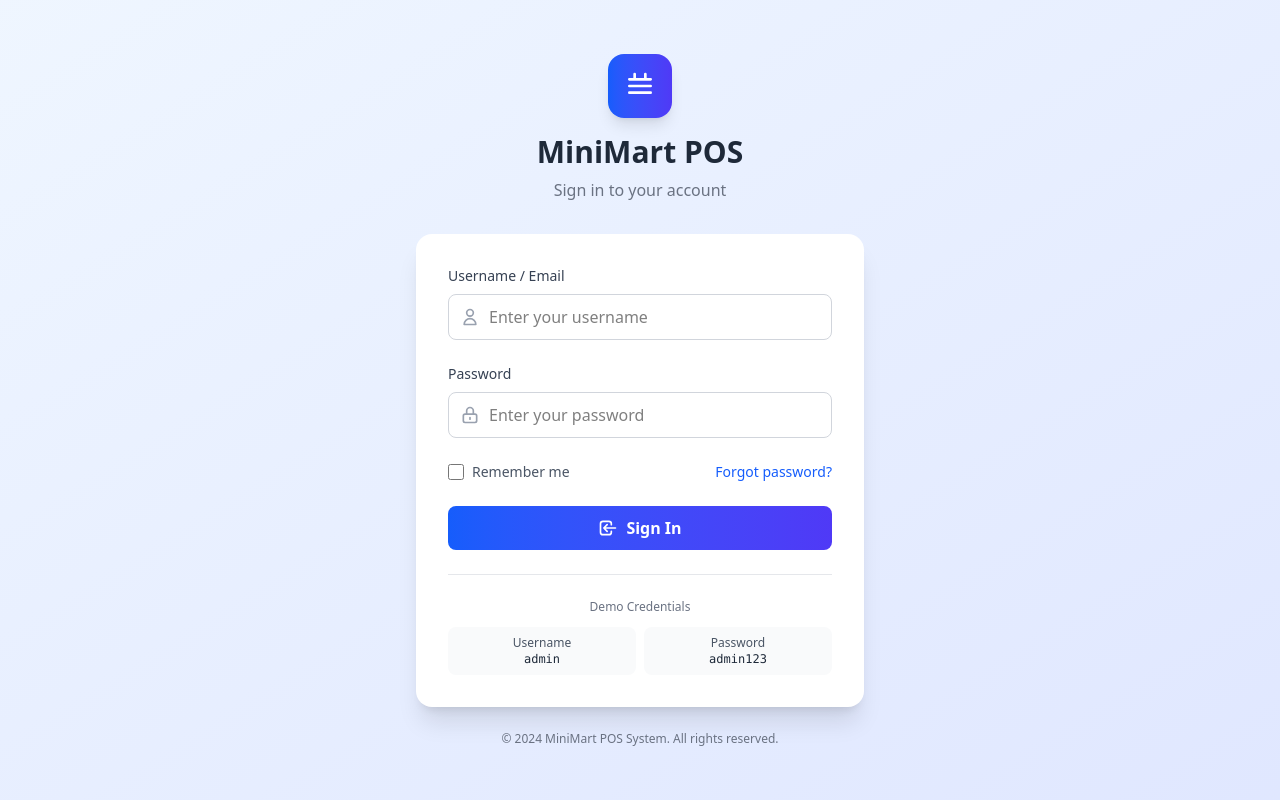
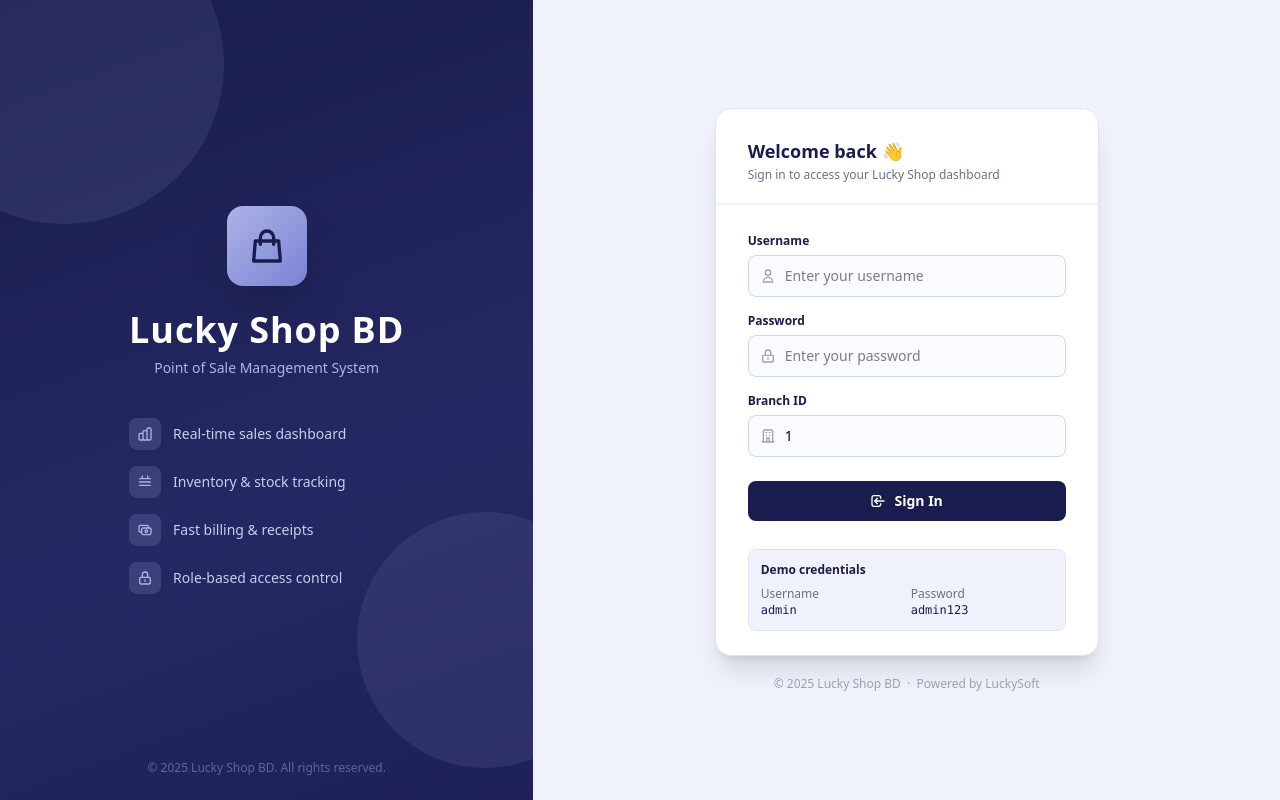
Before and after one commit to kalam03/minimartapp, an Angular app: page /login in a window 1280 px wide. Built offline with nearby package versions, Linux system fonts and the light colour scheme.

Commit message:
completed

```diff
--- a/src/app/app.ts
+++ b/src/app/app.ts
@@ -8,5 +8,5 @@ import { RouterOutlet } from '@angular/router';
   styleUrl: './app.css'
 })
 export class App {
-  protected readonly title = signal('minimartapp');
+  protected readonly title = signal('Lucky Shop BD');
 }
--- a/src/app/features/auth/login.component.html
+++ b/src/app/features/auth/login.component.html
@@ -1,117 +1,205 @@
-<div class="min-h-screen bg-gradient-to-br from-blue-50 to-indigo-100 flex items-center justify-center p-4">
-  <div class="w-full max-w-md">
-    <!-- Logo and Brand -->
-    <div class="text-center mb-8">
-      <div class="inline-flex items-center justify-center w-16 h-16 bg-gradient-to-r from-blue-600 to-indigo-600 rounded-2xl shadow-lg mb-4">
-        <svg class="w-8 h-8 text-white" fill="none" stroke="currentColor" viewBox="0 0 24 24">
-          <path stroke-linecap="round" stroke-linejoin="round" stroke-width="2" d="M20 7L4 7M20 12L4 12M20 17L4 17M8 3v4m8-4v4"></path>
+<div class="min-h-screen flex" style="background:#f0f2fb">
+
+  <!-- ── Left decorative panel (desktop only) ── -->
+  <div class="hidden lg:flex lg:w-5/12 flex-col items-center justify-center p-12 relative overflow-hidden"
+       style="background: linear-gradient(160deg, #1a1c4e 0%, #252862 60%, #1e2057 100%)">
+    <!-- Decorative circles -->
+    <div class="absolute -top-24 -left-24 w-80 h-80 rounded-full opacity-10" style="background:#ACB3E7"></div>
+    <div class="absolute bottom-8 -right-20 w-64 h-64 rounded-full opacity-10" style="background:#ACB3E7"></div>
+
+    <!-- Brand -->
+    <div class="relative z-10 text-center">
+      <div class="inline-flex items-center justify-center w-20 h-20 rounded-2xl mb-6 shadow-2xl"
+           style="background:linear-gradient(135deg,#ACB3E7 0%,#7b83d4 100%)">
+        <svg class="w-10 h-10" fill="none" stroke="#1a1c4e" viewBox="0 0 24 24">
+          <path stroke-linecap="round" stroke-linejoin="round" stroke-width="2"
+            d="M16 11V7a4 4 0 00-8 0v4M5 9h14l1 12H4L5 9z"/>
         </svg>
       </div>
-      <h2 class="text-3xl font-bold text-gray-800">MiniMart POS</h2>
-      <p class="text-gray-500 mt-2">Sign in to your account</p>
-    </div>
+      <h1 class="text-4xl font-extrabold text-white mb-2 tracking-wide">Lucky Shop BD</h1>
+      <p class="text-sm font-medium mb-10" style="color:#ACB3E7">Point of Sale Management System</p>
 
-    <!-- Login Card -->
-    <div class="bg-white rounded-2xl shadow-xl overflow-hidden">
-      <div class="p-8">
-        <form (ngSubmit)="onSubmit()">
-          <!-- Username Field -->
-          <div class="mb-6">
-            <label class="block text-sm font-medium text-gray-700 mb-2">
-              Username / Email
-            </label>
-            <div class="relative">
-              <div class="absolute inset-y-0 left-0 pl-3 flex items-center pointer-events-none">
-                <svg class="h-5 w-5 text-gray-400" fill="none" stroke="currentColor" viewBox="0 0 24 24">
-                  <path stroke-linecap="round" stroke-linejoin="round" stroke-width="2" d="M16 7a4 4 0 11-8 0 4 4 0 018 0zM12 14a7 7 0 00-7 7h14a7 7 0 00-7-7z"></path>
+      <!-- Feature list -->
+      <div class="space-y-4 text-left max-w-xs mx-auto">
+        <div class="flex items-center gap-3">
+          <div class="w-8 h-8 rounded-lg flex items-center justify-center flex-shrink-0"
+               style="background:rgba(172,179,231,0.18)">
+            <svg class="w-4 h-4" fill="none" stroke="#ACB3E7" viewBox="0 0 24 24">
+              <path stroke-linecap="round" stroke-linejoin="round" stroke-width="2"
+                d="M9 19v-6a2 2 0 00-2-2H5a2 2 0 00-2 2v6a2 2 0 002 2h2a2 2 0 002-2zm0 0V9a2 2 0 012-2h2a2 2 0 012 2v10m-6 0a2 2 0 002 2h2a2 2 0 002-2m0 0V5a2 2 0 012-2h2a2 2 0 012 2v14a2 2 0 01-2 2h-2a2 2 0 01-2-2z"/>
             </svg>
           </div>
-              <input
-                type="text"
-                [(ngModel)]="userName"
-                name="userName"
-                class="block w-full pl-10 pr-3 py-2.5 border border-gray-300 rounded-lg focus:outline-none focus:ring-2 focus:ring-blue-500 focus:border-transparent transition-all"
-                placeholder="Enter your username"
-                autocomplete="username"
-              />
+          <span class="text-sm" style="color:#c8ccee">Real-time sales dashboard</span>
+        </div>
+        <div class="flex items-center gap-3">
+          <div class="w-8 h-8 rounded-lg flex items-center justify-center flex-shrink-0"
+               style="background:rgba(172,179,231,0.18)">
+            <svg class="w-4 h-4" fill="none" stroke="#ACB3E7" viewBox="0 0 24 24">
+              <path stroke-linecap="round" stroke-linejoin="round" stroke-width="2"
+                d="M20 7L4 7M20 12L4 12M20 17L4 17M8 3v4m8-4v4"/>
+            </svg>
+          </div>
+          <span class="text-sm" style="color:#c8ccee">Inventory & stock tracking</span>
+        </div>
+        <div class="flex items-center gap-3">
+          <div class="w-8 h-8 rounded-lg flex items-center justify-center flex-shrink-0"
+               style="background:rgba(172,179,231,0.18)">
+            <svg class="w-4 h-4" fill="none" stroke="#ACB3E7" viewBox="0 0 24 24">
+              <path stroke-linecap="round" stroke-linejoin="round" stroke-width="2"
+                d="M17 9V7a2 2 0 00-2-2H5a2 2 0 00-2 2v6a2 2 0 002 2h2m2 4h10a2 2 0 002-2v-6a2 2 0 00-2-2H9a2 2 0 00-2 2v6a2 2 0 002 2zm7-5a2 2 0 11-4 0 2 2 0 014 0z"/>
+            </svg>
+          </div>
+          <span class="text-sm" style="color:#c8ccee">Fast billing & receipts</span>
+        </div>
+        <div class="flex items-center gap-3">
+          <div class="w-8 h-8 rounded-lg flex items-center justify-center flex-shrink-0"
+               style="background:rgba(172,179,231,0.18)">
+            <svg class="w-4 h-4" fill="none" stroke="#ACB3E7" viewBox="0 0 24 24">
+              <path stroke-linecap="round" stroke-linejoin="round" stroke-width="2"
+                d="M12 15v2m-6 4h12a2 2 0 002-2v-6a2 2 0 00-2-2H6a2 2 0 00-2 2v6a2 2 0 002 2zm10-10V7a4 4 0 00-8 0v4h8z"/>
+            </svg>
+          </div>
+          <span class="text-sm" style="color:#c8ccee">Role-based access control</span>
+        </div>
       </div>
     </div>
 
-          <!-- Password Field -->
-          <div class="mb-6">
-            <label class="block text-sm font-medium text-gray-700 mb-2">
-              Password
-            </label>
+    <p class="absolute bottom-6 text-xs" style="color:rgba(172,179,231,0.45)">
+      &copy; 2025 Lucky Shop BD. All rights reserved.
+    </p>
+  </div>
+
+  <!-- ── Right login panel ── -->
+  <div class="flex-1 flex items-center justify-center p-6 lg:p-12">
+    <div class="w-full max-w-sm">
+
+      <!-- Mobile brand header -->
+      <div class="lg:hidden text-center mb-7">
+        <div class="inline-flex items-center justify-center w-14 h-14 rounded-xl mb-3 shadow-lg"
+             style="background:linear-gradient(135deg,#1a1c4e,#252862)">
+          <svg class="w-7 h-7" fill="none" stroke="#ACB3E7" viewBox="0 0 24 24">
+            <path stroke-linecap="round" stroke-linejoin="round" stroke-width="2"
+              d="M16 11V7a4 4 0 00-8 0v4M5 9h14l1 12H4L5 9z"/>
+          </svg>
+        </div>
+        <h1 class="text-2xl font-extrabold" style="color:#1a1c4e">Lucky Shop BD</h1>
+        <p class="text-sm text-gray-500 mt-1">POS Management System</p>
+      </div>
+
+      <!-- Card -->
+      <div class="bg-white rounded-2xl shadow-xl overflow-hidden" style="border:1px solid #e0e3f8">
+
+        <!-- Card top stripe -->
+        <div class="px-8 pt-7 pb-5" style="border-bottom:2px solid #f0f2fb">
+          <h2 class="text-lg font-bold" style="color:#1a1c4e">Welcome back 👋</h2>
+          <p class="text-xs text-gray-500 mt-0.5">Sign in to access your Lucky Shop dashboard</p>
+        </div>
+
+        <div class="px-8 py-7">
+          <form (ngSubmit)="onSubmit()">
+
+            <!-- Username -->
+            <div class="mb-4">
+              <label class="block text-xs font-semibold mb-1.5" style="color:#1a1c4e">Username</label>
               <div class="relative">
                 <div class="absolute inset-y-0 left-0 pl-3 flex items-center pointer-events-none">
-                <svg class="h-5 w-5 text-gray-400" fill="none" stroke="currentColor" viewBox="0 0 24 24">
-                  <path stroke-linecap="round" stroke-linejoin="round" stroke-width="2" d="M12 15v2m-6 4h12a2 2 0 002-2v-6a2 2 0 00-2-2H6a2 2 0 00-2 2v6a2 2 0 002 2zm10-10V7a4 4 0 00-8 0v4h8z"></path>
+                  <svg class="h-4 w-4" fill="none" stroke="#9ca3af" viewBox="0 0 24 24">
+                    <path stroke-linecap="round" stroke-linejoin="round" stroke-width="2"
+                      d="M16 7a4 4 0 11-8 0 4 4 0 018 0zM12 14a7 7 0 00-7 7h14a7 7 0 00-7-7z"/>
                   </svg>
                 </div>
-              <input
-                type="password"
-                [(ngModel)]="password"
-                name="password"
-                class="block w-full pl-10 pr-3 py-2.5 border border-gray-300 rounded-lg focus:outline-none focus:ring-2 focus:ring-blue-500 focus:border-transparent transition-all"
-                placeholder="Enter your password"
-                autocomplete="current-password"
-              />
+                <input type="text" [(ngModel)]="userName" name="userName"
+                  class="block w-full pl-9 pr-3 py-2.5 text-sm rounded-lg outline-none transition-all"
+                  style="border:1.5px solid #d1d5f0; background:#fafbff"
+                  onfocus="this.style.borderColor='#1a1c4e'; this.style.boxShadow='0 0 0 3px rgba(26,28,78,0.07)'"
+                  onblur="this.style.borderColor='#d1d5f0'; this.style.boxShadow='none'"
+                  placeholder="Enter your username"
+                  autocomplete="username"/>
               </div>
             </div>
 
-          <!-- Remember Me & Forgot Password -->
-          <div class="flex items-center justify-between mb-6">
-            <label class="flex items-center">
-              <input type="checkbox" class="w-4 h-4 text-blue-600 border-gray-300 rounded focus:ring-blue-500">
-              <span class="ml-2 text-sm text-gray-600">Remember me</span>
-            </label>
-            <a href="#" class="text-sm text-blue-600 hover:text-blue-700 hover:underline">Forgot password?</a>
+            <!-- Password -->
+            <div class="mb-4">
+              <label class="block text-xs font-semibold mb-1.5" style="color:#1a1c4e">Password</label>
+              <div class="relative">
+                <div class="absolute inset-y-0 left-0 pl-3 flex items-center pointer-events-none">
+                  <svg class="h-4 w-4" fill="none" stroke="#9ca3af" viewBox="0 0 24 24">
+                    <path stroke-linecap="round" stroke-linejoin="round" stroke-width="2"
+                      d="M12 15v2m-6 4h12a2 2 0 002-2v-6a2 2 0 00-2-2H6a2 2 0 00-2 2v6a2 2 0 002 2zm10-10V7a4 4 0 00-8 0v4h8z"/>
+                  </svg>
+                </div>
+                <input type="password" [(ngModel)]="password" name="password"
+                  class="block w-full pl-9 pr-3 py-2.5 text-sm rounded-lg outline-none transition-all"
+                  style="border:1.5px solid #d1d5f0; background:#fafbff"
+                  onfocus="this.style.borderColor='#1a1c4e'; this.style.boxShadow='0 0 0 3px rgba(26,28,78,0.07)'"
+                  onblur="this.style.borderColor='#d1d5f0'; this.style.boxShadow='none'"
+                  placeholder="Enter your password"
+                  autocomplete="current-password"/>
+              </div>
             </div>
 
-          <!-- Submit Button -->
-          <button
-            type="submit"
-            [disabled]="isLoading"
-            class="w-full bg-gradient-to-r from-blue-600 to-indigo-600 text-white py-2.5 rounded-lg font-semibold hover:from-blue-700 hover:to-indigo-700 focus:outline-none focus:ring-2 focus:ring-blue-500 focus:ring-offset-2 transition-all disabled:opacity-50 disabled:cursor-not-allowed"
-          >
-            <span *ngIf="!isLoading" class="flex items-center justify-center gap-2">
-              <svg class="w-5 h-5" fill="none" stroke="currentColor" viewBox="0 0 24 24">
-                <path stroke-linecap="round" stroke-linejoin="round" stroke-width="2" d="M11 16l-4-4m0 0l4-4m-4 4h14m-5 4v1a3 3 0 01-3 3H6a3 3 0 01-3-3V7a3 3 0 013-3h7a3 3 0 013 3v1"></path>
+            <!-- Branch ID -->
+            <div class="mb-6">
+              <label class="block text-xs font-semibold mb-1.5" style="color:#1a1c4e">Branch ID</label>
+              <div class="relative">
+                <div class="absolute inset-y-0 left-0 pl-3 flex items-center pointer-events-none">
+                  <svg class="h-4 w-4" fill="none" stroke="#9ca3af" viewBox="0 0 24 24">
+                    <path stroke-linecap="round" stroke-linejoin="round" stroke-width="2"
+                      d="M19 21V5a2 2 0 00-2-2H7a2 2 0 00-2 2v16m14 0h2m-2 0h-5m-9 0H3m2 0h5M9 7h1m-1 4h1m4-4h1m-1 4h1m-5 10v-5a1 1 0 011-1h2a1 1 0 011 1v5m-4 0h4"/>
                   </svg>
-              Sign In
-            </span>
-            <span *ngIf="isLoading" class="flex items-center justify-center gap-2">
-              <svg class="animate-spin h-5 w-5" fill="none" viewBox="0 0 24 24">
-                <circle class="opacity-25" cx="12" cy="12" r="10" stroke="currentColor" stroke-width="4"></circle>
-                <path class="opacity-75" fill="currentColor" d="M4 12a8 8 0 018-8V0C5.373 0 0 5.373 0 12h4zm2 5.291A7.962 7.962 0 014 12H0c0 3.042 1.135 5.824 3 7.938l3-2.647z"></path>
+                </div>
+                <input type="number" [(ngModel)]="tenantId" name="tenantId"
+                  class="block w-full pl-9 pr-3 py-2.5 text-sm rounded-lg outline-none transition-all"
+                  style="border:1.5px solid #d1d5f0; background:#fafbff"
+                  onfocus="this.style.borderColor='#1a1c4e'; this.style.boxShadow='0 0 0 3px rgba(26,28,78,0.07)'"
+                  onblur="this.style.borderColor='#d1d5f0'; this.style.boxShadow='none'"
+                  placeholder="e.g. 1"/>
+              </div>
+            </div>
+
+            <!-- Submit -->
+            <button type="submit" [disabled]="isLoading"
+              class="w-full py-2.5 rounded-lg text-sm font-semibold text-white transition-all disabled:opacity-50 disabled:cursor-not-allowed flex items-center justify-center gap-2"
+              style="background:#1a1c4e"
+              onmouseover="if(!this.disabled) this.style.background='#252862'"
+              onmouseout="if(!this.disabled) this.style.background='#1a1c4e'">
+              <svg *ngIf="!isLoading" class="w-4 h-4" fill="none" stroke="currentColor" viewBox="0 0 24 24">
+                <path stroke-linecap="round" stroke-linejoin="round" stroke-width="2"
+                  d="M11 16l-4-4m0 0l4-4m-4 4h14m-5 4v1a3 3 0 01-3 3H6a3 3 0 01-3-3V7a3 3 0 013-3h7a3 3 0 013 3v1"/>
               </svg>
-              Signing in...
-            </span>
+              <svg *ngIf="isLoading" class="w-4 h-4 animate-spin" fill="none" viewBox="0 0 24 24">
+                <circle class="opacity-25" cx="12" cy="12" r="10" stroke="currentColor" stroke-width="4"/>
+                <path class="opacity-75" fill="currentColor" d="M4 12a8 8 0 018-8v8z"/>
+              </svg>
+              {{ isLoading ? 'Signing in…' : 'Sign In' }}
             </button>
+
           </form>
+        </div>
 
-        <!-- Demo Credentials -->
-        <div class="mt-6 pt-6 border-t border-gray-200">
-          <p class="text-xs text-center text-gray-500 mb-3">Demo Credentials</p>
-          <div class="grid grid-cols-2 gap-2 text-xs">
-            <div class="bg-gray-50 rounded-lg p-2 text-center">
-              <p class="text-gray-600">Username</p>
-              <p class="font-mono text-gray-800">admin</p>
+        <!-- Demo credentials hint -->
+        <div class="px-8 pb-6">
+          <div class="rounded-lg p-3 text-xs" style="background:#f0f2fb; border:1px solid #e0e3f8">
+            <p class="font-semibold mb-2" style="color:#1a1c4e">Demo credentials</p>
+            <div class="grid grid-cols-2 gap-2">
+              <div>
+                <p class="text-gray-500">Username</p>
+                <p class="font-mono font-medium" style="color:#1a1c4e">admin</p>
               </div>
-            <div class="bg-gray-50 rounded-lg p-2 text-center">
-              <p class="text-gray-600">Password</p>
-              <p class="font-mono text-gray-800">admin123</p>
-            </div>
+              <div>
+                <p class="text-gray-500">Password</p>
+                <p class="font-mono font-medium" style="color:#1a1c4e">admin123</p>
               </div>
             </div>
           </div>
         </div>
 
-    <!-- Footer -->
-    <div class="text-center mt-6">
-      <p class="text-xs text-gray-500">
-        &copy; 2024 MiniMart POS System. All rights reserved.
+      </div>
+
+      <p class="text-center text-xs text-gray-400 mt-5">
+        &copy; 2025 Lucky Shop BD &nbsp;&middot;&nbsp; Powered by LuckySoft
       </p>
     </div>
   </div>
+
 </div>
--- a/src/app/features/pos-billing/pos-billing.ts
+++ b/src/app/features/pos-billing/pos-billing.ts
@@ -1035,10 +1035,10 @@ buildReceiptFromCurrentSale(receipt: any): string {
         <div class="receipt">
           <!-- Shop Header -->
           <div class="text-center">
-            <div class="shop-name">🛒 MINIMART</div>
+            <div class="shop-name">🛒 LUCKY SHOP BD</div>
             <div class="shop-address">Mirpur-10, Kazipara, Dhaka-1216</div>
             <div class="shop-address">📞 01511-111111 | 01332-111111</div>
-            <div class="shop-address">✉ minimart@gmail.com</div>
+            <div class="shop-address">✉ luckyshopbd@gmail.com</div>
           </div>
 
           <div class="separator"></div>
@@ -1180,7 +1180,7 @@ private openPrintPreview(receiptHTML: string): void {
       <head>
         <meta charset="UTF-8">
         <meta name="viewport" content="width=device-width, initial-scale=1.0">
-        <title>Receipt Preview - MiniMart POS</title>
+        <title>Receipt Preview - Lucky Shop BD</title>
         <style>${styles}</style>
       </head>
       <body>
--- a/src/app/features/purchases/purchase.component.ts
+++ b/src/app/features/purchases/purchase.component.ts
@@ -639,7 +639,7 @@ export class PurchaseComponent implements OnInit {
 
     printWindow?.document.write(`
     <pre>
-MiniMart POS
+Lucky Shop BD
 Invoice: 1001
 Milk x2 = 160
 Total: 160 Tk
--- a/src/app/layout/layout.component.html
+++ b/src/app/layout/layout.component.html
@@ -10,7 +10,7 @@
           <path stroke-linecap="round" stroke-linejoin="round" stroke-width="2" d="M4 6h16M4 12h16M4 18h16"></path>
         </svg>
       </button>
-      <div class="font-bold text-sm" style="color: #ACB3E7">Mini Mart</div>
+      <div class="font-bold text-sm" style="color: #ACB3E7">Lucky Shop BD</div>
       <div class="w-5"></div>
     </div>
   </div>
@@ -34,9 +34,12 @@
       <div class="flex items-center justify-between px-3 py-2" style="background:#1a1c4e; border-bottom: 1px solid #3a3d7a; min-height: 40px">
         <div *ngIf="!isMobile() && !isSidebarMinimized()" class="flex items-center gap-2">
           <div class="w-6 h-6 rounded-md flex items-center justify-center flex-shrink-0" style="background: #ACB3E7">
-            <span class="font-bold text-xs" style="color: #1a1c4e">M</span>
+            <svg class="w-4 h-4" fill="none" stroke="#1a1c4e" viewBox="0 0 24 24">
+              <path stroke-linecap="round" stroke-linejoin="round" stroke-width="2.2"
+                d="M16 11V7a4 4 0 00-8 0v4M5 9h14l1 12H4L5 9z"/>
+            </svg>
           </div>
-          <span class="font-semibold text-sm text-white">Mini Mart</span>
+          <span class="font-semibold text-sm text-white">Lucky Shop BD</span>
         </div>
         <div *ngIf="isSidebarMinimized() && !isMobile()" class="w-full flex justify-center">
           <div class="w-6 h-6 rounded-md flex items-center justify-center" style="background: #ACB3E7">
@@ -45,9 +48,12 @@
         </div>
         <div *ngIf="isMobile()" class="flex items-center gap-2">
           <div class="w-6 h-6 rounded-md flex items-center justify-center flex-shrink-0" style="background: #ACB3E7">
-            <span class="font-bold text-xs" style="color: #1a1c4e">M</span>
+            <svg class="w-4 h-4" fill="none" stroke="#1a1c4e" viewBox="0 0 24 24">
+              <path stroke-linecap="round" stroke-linejoin="round" stroke-width="2.2"
+                d="M16 11V7a4 4 0 00-8 0v4M5 9h14l1 12H4L5 9z"/>
+            </svg>
           </div>
-          <span class="font-semibold text-sm text-white">Mini Mart</span>
+          <span class="font-semibold text-sm text-white">Lucky Shop BD</span>
         </div>
 
         <button *ngIf="!isMobile()" (click)="toggleSidebar()"
--- a/src/app/services/print.service.ts
+++ b/src/app/services/print.service.ts
@@ -9,7 +9,7 @@ export class PrintService {
     const result = encoder
       .initialize()
       .align('center')
-      .text('MiniMart POS')
+      .text('Lucky Shop BD')
       .newline()
       .text('Invoice: ' + invoiceNo)
       .newline()
--- a/src/app/services/receipt.service.ts
+++ b/src/app/services/receipt.service.ts
@@ -36,9 +36,9 @@ export class ReceiptService {
 
   // Static data as per your requirements
   private staticReceiptData: ReceiptData = {
-    shopName: "Minimar Shop",
+    shopName: "Lucky Shop BD",
     shopAddressLine1: "Dhaka, mirpur-10, kazipara-123",
-    email: "minimart@gmail.com",
+    email: "luckyshopbd@gmail.com",
     mobile1: "0151111111",
     mobile2: "0133211111",
     customerMobile: "01611111111",
@@ -140,7 +140,7 @@ export class ReceiptService {
       </div>
       <hr />
       <div class="footer-message">===== Take Care yourself =====</div>
-      <div class="center small-detail" style="margin-top: 8px;">🇧🇩 Thank you | MiniMart POS</div>
+      <div class="center small-detail" style="margin-top: 8px;">🇧🇩 Thank you | Lucky Shop BD</div>
     `;
   }
 
@@ -157,7 +157,7 @@ export class ReceiptService {
         <head>
           <meta charset="UTF-8">
           <meta name="viewport" content="width=device-width, initial-scale=1.0">
-          <title>MiniMart Thermal Receipt</title>
+          <title>Lucky Shop BD — Receipt</title>
           <style>
             * { margin: 0; padding: 0; box-sizing: border-box; }
             body {
--- a/src/index.html
+++ b/src/index.html
@@ -2,7 +2,7 @@
 <html lang="en">
 <head>
   <meta charset="utf-8">
-  <title>Minimartapp</title>
+  <title>Lucky Shop BD</title>
   <base href="/">
   <meta name="viewport" content="width=device-width, initial-scale=1">
   <link rel="icon" type="image/x-icon" href="favicon.ico">
```
Lines whose indentation alone changed are shown as unchanged.
